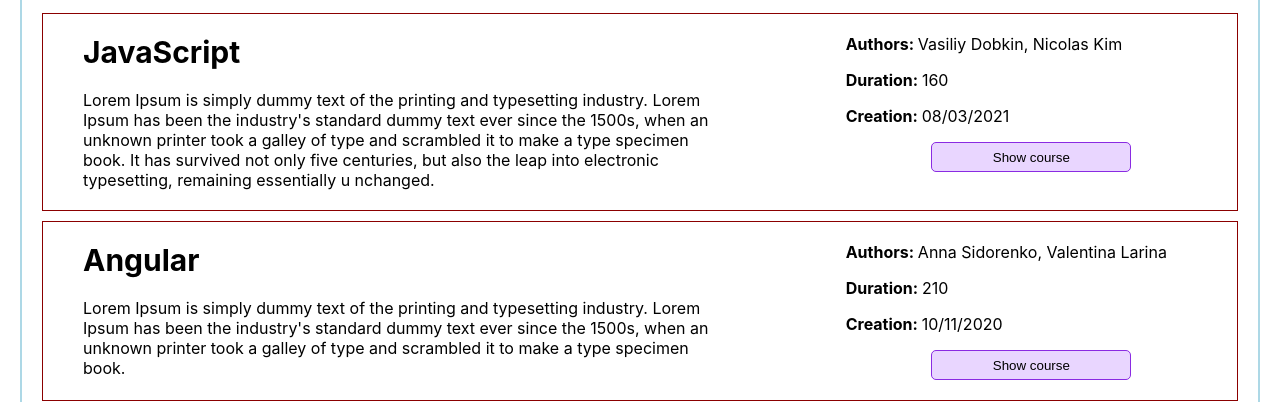
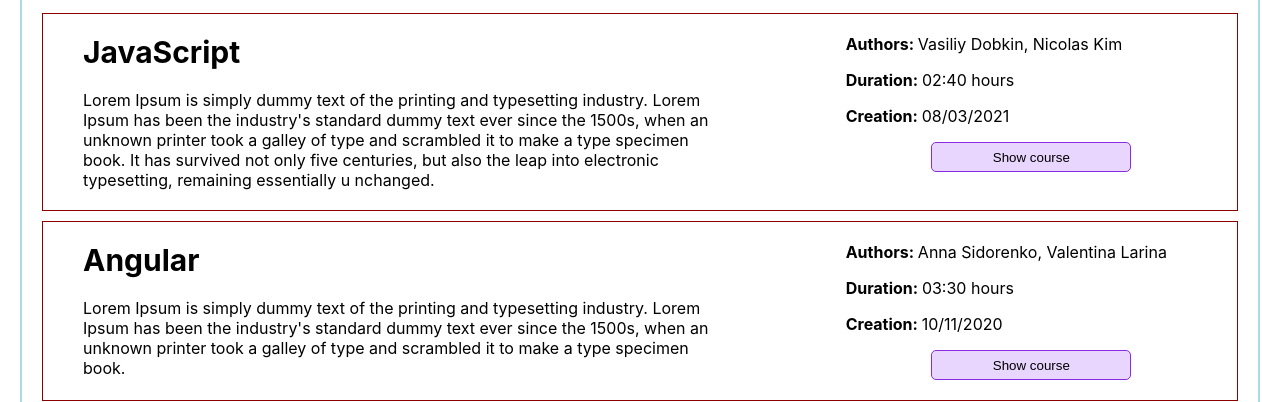
Before and after one commit to sashasher24/react_project, a React (Create React App) app: page / in a window 1280 px wide. Shown: the part 183-585 px from the top of the page. Built offline with nearby package versions, Linux system fonts and the light colour scheme.

Commit message:
fixed dislpayed courses with search

```diff
--- a/src/App.tsx
+++ b/src/App.tsx
@@ -7,6 +7,7 @@
 
 function App() {
 	const [isCreateCourse, setIsCreateCourse] = useState(false);
+	const [isFiltered, setIsFiltered] = useState(false);
 	const [filterValue, setFilterValue] = useState('');
 	const [filteredCourses, setFilteredCourses] = useState([]);
 	const [courses, setCourses] = useState(mockedCoursesList);
@@ -16,12 +17,16 @@
 	};
 
 	const filterCourses = (value) => {
-		let filtered = mockedCoursesList;
+		let filtered = courses;
+		setIsFiltered(true);
+		if (value === '') {
+			setIsFiltered(false);
+			return;
+		}
 		const regex = new RegExp(value, 'i');
 		filtered = filtered.filter(
 			(course) => regex.test(course.title) || regex.test(course.id)
 		);
-		console.log(filtered);
 		setFilteredCourses(filtered);
 	};
 
@@ -37,7 +42,7 @@
 					/>
 				) : (
 					<Courses
-						courses={filteredCourses.length > 0 ? filteredCourses : courses}
+						courses={isFiltered ? filteredCourses : courses}
 						createCourseSwitch={openCreateMode}
 						filterCourses={filterCourses}
 						filterValue={filterValue}
--- a/src/components/Courses/components/CourseCard/CourseCard.tsx
+++ b/src/components/Courses/components/CourseCard/CourseCard.tsx
@@ -3,6 +3,7 @@
 import './CourseCard.css';
 import Button from '../../../../common/Button/Button';
 import { getAuthors } from '../../../../helpers/getAuthors';
+import { getCourseDuration } from '../../../../helpers/getCourseDuration';
 
 export interface CourseCardProps {
 	id?: string;
@@ -30,7 +31,7 @@
 				</p>
 				<p>
 					<span className='course_card_details_name'>Duration: </span>
-					{card.duration}
+					{getCourseDuration(card.duration)}
 				</p>
 				<p>
 					<span className='course_card_details_name'>Creation: </span>
```
